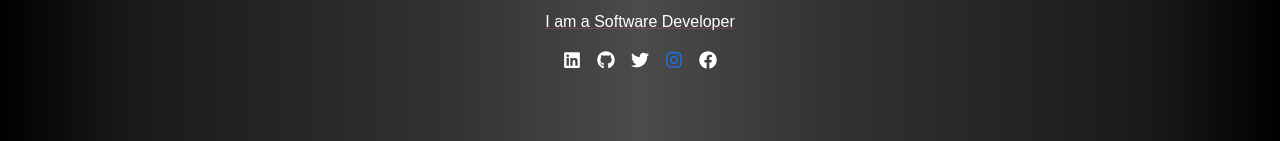
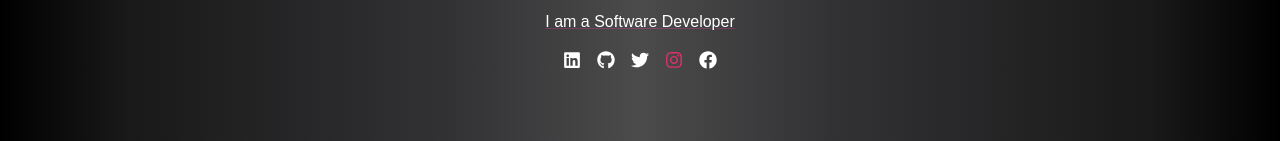
Before and after one commit to Suraj-Sangale/portfolio, a React (Create React App) app: page / in a window 1280 px wide. In both pictures the pointer is over the link 674 px from the left and 502 px from the top of the page. Shown: the part 442-583 px from the top of the page. Built offline with nearby package versions, Linux system fonts and the light colour scheme.

Commit message:
fix: update hover color for contact icons

```diff
--- a/src/styles/Contact.css
+++ b/src/styles/Contact.css
@@ -115,9 +115,9 @@
   }
 
   .contact__icon:nth-child(4):hover {
+    color: #e1306c;
+}
+
+.contact__icon:nth-child(5):hover {
     color: #1877f2;
   }
-
-  .contact__icon:nth-child(5):hover {
-    color: #e1306c;
-  }
```
